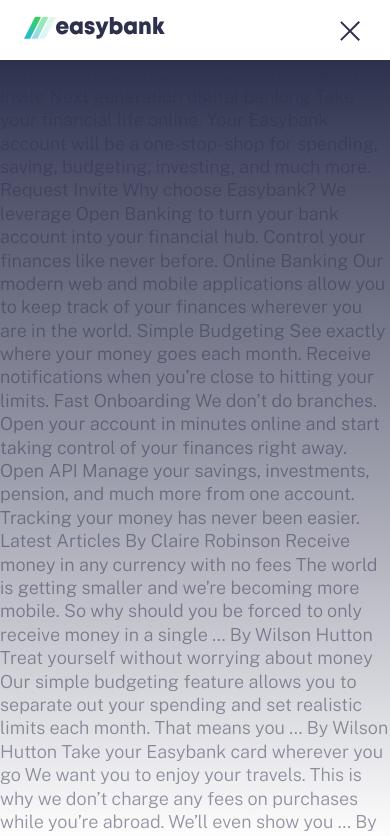
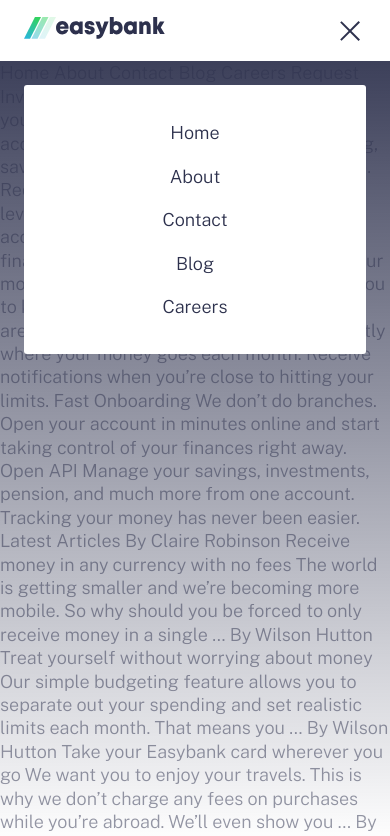
Before and after one commit to Void168/Sass, a plain HTML site: page index.html in a window 390 px wide. Both pictures are taken after a click on the link 353 px from the left and 30 px from the top of the page. Shown: the top 836 px of the page. Drawn offline with nearby package versions, Linux system fonts and the light colour scheme.

Commit message:
display hamburger menu

```diff
--- a/app/js/script.js
+++ b/app/js/script.js
@@ -1,18 +1,23 @@
 const btnHamburger = document.querySelector('#btnHamburger')
 const header = document.querySelector('.header')
 const overlay = document.querySelector('.overlay')
+const fadeElements = document.querySelectorAll('.has-fade')
 
-btnHamburger.addEventListener('click', function ()
-{
-    console.log(('click hamburger'))
+btnHamburger.addEventListener('click', function () {
+  console.log('click hamburger')
 
-    if(header.classList.contains('open')) {
-        header.classList.remove('open')
-        overlay.classList.remove('fade-in')
-        overlay.classList.add('fade-out')
-    } else {
-        header.classList.add('open')
-        overlay.classList.add('fade-in')
-        overlay.classList.remove('fade-out')
-    }
+  if (header.classList.contains('open')) {
+    header.classList.remove('open')
+    fadeElements.forEach(function (element) {
+      element.classList.remove('fade-in')
+      element.classList.add('fade-out')
+    })
+  } else {
+    header.classList.add('open')
+
+    fadeElements.forEach(function (element) {
+      element.classList.add('fade-in')
+      element.classList.remove('fade-out')
+    })
+  }
 })
--- a/app/scss/_animations.scss
+++ b/app/scss/_animations.scss
@@ -1,3 +1,7 @@
+.has-fade {
+  visibility: hidden;
+}
+
 @keyframes fade-in {
   from {
     visibility: hidden;
@@ -10,6 +14,7 @@
   }
 
   to {
+    visibility: visible;
     opacity: 1;
   }
 }
--- a/app/scss/_globals.scss
+++ b/app/scss/_globals.scss
@@ -3,8 +3,10 @@
   box-sizing: border-box;
 }
 
-*, *::before, *::after {
-    box-sizing: inherit
+*,
+*::before,
+*::after {
+  box-sizing: inherit;
 }
 
 body {
@@ -17,8 +19,15 @@
   font-weight: 300;
 }
 
-a, a:visited, a:hover {
+a,
+a:visited,
+a:hover {
   text-decoration: none;
+}
+
+// Container
+.container {
+  padding: 1.0625rem 1.5rem;
 }
 
 //Flexbox
@@ -39,25 +48,26 @@
 }
 
 // Buttons
- button, .button {
-    padding: 0.875rem 2.1875rem ;
+button,
+.button {
+  padding: 0.875rem 2.1875rem;
   border-radius: 50px;
   border: none;
   cursor: pointer;
   color: $white;
   font-weight: 700;
-    background: linear-gradient(to right, $limeGreen, $brightCyan)
+  background: linear-gradient(to right, $limeGreen, $brightCyan);
 }
 
 //  Visibility
 .hide-for-mobile {
   @include breakpoint-down(medium) {
-        display: none
+    display: none;
   }
 }
 
 .hide-for-desktop {
   @include breakpoint-up(large) {
-        display: none
+    display: none;
   }
 }
--- a/app/scss/_header.scss
+++ b/app/scss/_header.scss
@@ -1,14 +1,12 @@
 .header {
-
   &.open {
-
     .overlay {
       display: block;
     }
 
-        .header__menu {
+    .header__toggle {
       > span:first-child {
-                transform: rotate(45deg)
+        transform: rotate(45deg);
       }
 
       > span:nth-child(2) {
@@ -16,35 +14,38 @@
       }
 
       > span:last-child {
-                transform: rotate(-45deg)
+        transform: rotate(-45deg);
       }
     }
   }
-
+  @media only screen and (max-width: 64em) {
     .overlay {
       opacity: 0;
       position: fixed;
-        top: 3.75rem;
+      top: 0px;
       right: 0px;
       bottom: 0px;
       left: 0px;
       background-image: linear-gradient($darkBlue, transparent);
     }
+  }
 
   nav {
     padding: 24px;
+    position: relative;
+    padding-top: 1.0625rem;
+    padding-bottom: 1.0625rem;
+    background-color: $white;
   }
 
   &__logo {
-
     img {
       width: 8.8125rem;
       height: 1.375rem;
     }
   }
 
-    &__menu {
-
+  &__toggle {
     > span {
       display: block;
       width: 26px;
@@ -59,6 +60,25 @@
     }
   }
 
+  &__menu {
+    position: absolute;
+    width: calc(100% - 3rem);
+    left: 50%;
+    transform: translateX(-50%);
+    background: $white;
+    padding: 1.625rem;
+    border-radius: 3px;
+    margin-top: 1.5rem;
+    overflow: hidden;
+
+    a {
+      color: $darkBlue;
+      padding: 0.625rem;
+      display: block;
+      text-align: center;
+    }
+  }
+
   &__links {
     a {
       position: relative;
@@ -66,12 +86,12 @@
       color: $grayishBlue;
       transition: color 200ms ease-in-out;
 
-            &:not(:last-child){
+      &:not(:last-child) {
         margin-right: 32px;
       }
 
       &::before {
-                content: "";
+        content: '';
         display: block;
         position: absolute;
         height: 5px;
--- a/index.html
+++ b/index.html
@@ -32,13 +32,16 @@
   </head>
   <body>
     <header class="header">
-      <div class="overlay"></div>
-      <nav class="flex flex-jc-sb flex-ai-c" style="padding: 1.0625rem 1.5rem;">
+      <div class="overlay has-fade hide-for-desktop"></div>
+      <nav
+        class="flex flex-jc-sb flex-ai-c container"
+        style="padding: 1.0625rem 1.5rem;"
+      >
         <a href="/" class="header__logo">
           <img src="images/logo.svg" alt="Easybank" />
         </a>
 
-        <a href="#" class="header__menu hide-for-desktop" id="btnHamburger">
+        <a href="#" class="header__toggle hide-for-desktop" id="btnHamburger">
           <span></span>
           <span></span>
           <span></span>
@@ -56,6 +59,13 @@
           Request Invite
         </a>
       </nav>
+      <div class="header__menu container has-fade hide-for-desktop">
+        <a href="#">Home</a>
+        <a href="#">About</a>
+        <a href="#">Contact</a>
+        <a href="#">Blog</a>
+        <a href="#">Careers</a>
+      </div>
     </header>
     Home About Contact Blog Careers Request Invite Next generation digital
     banking Take your financial life online. Your Easybank account will be a
```
Also changed, not shown: dist/style.css, 1 other file. Lines whose indentation alone changed are shown as unchanged.
